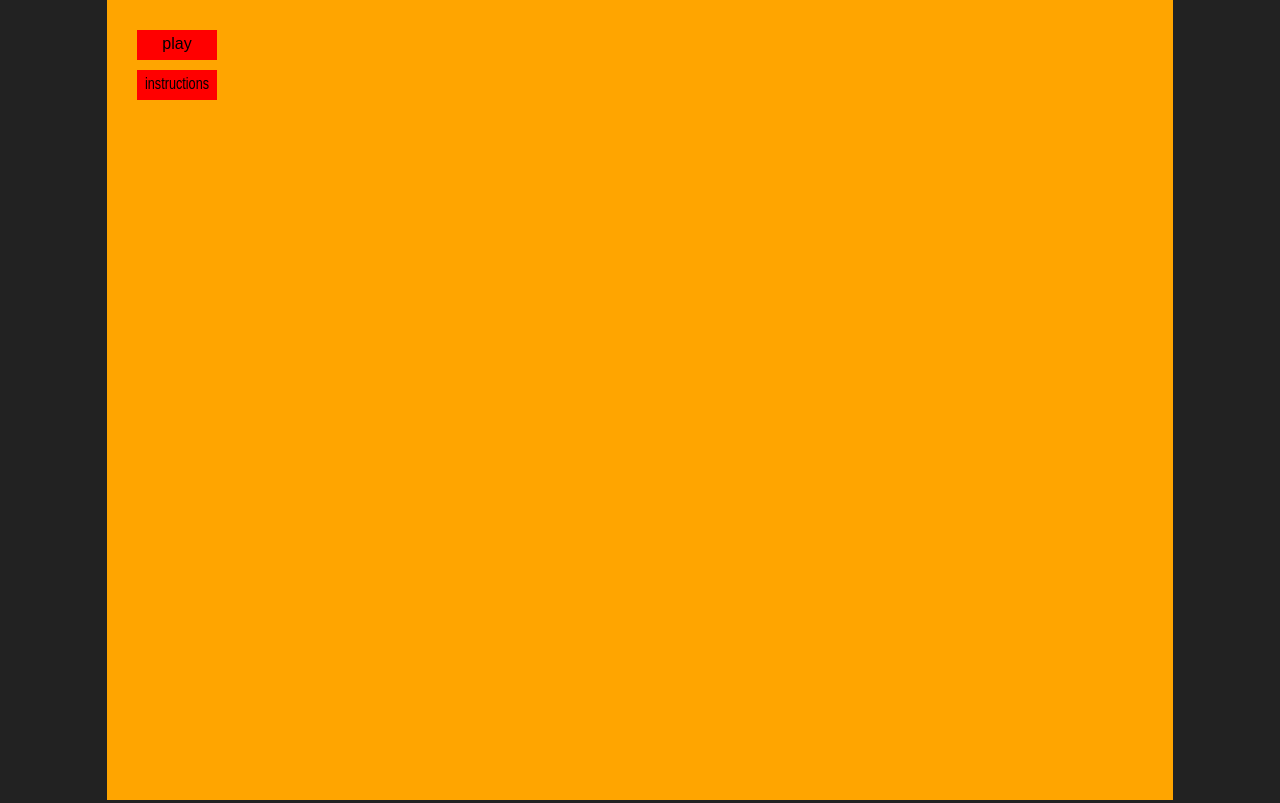
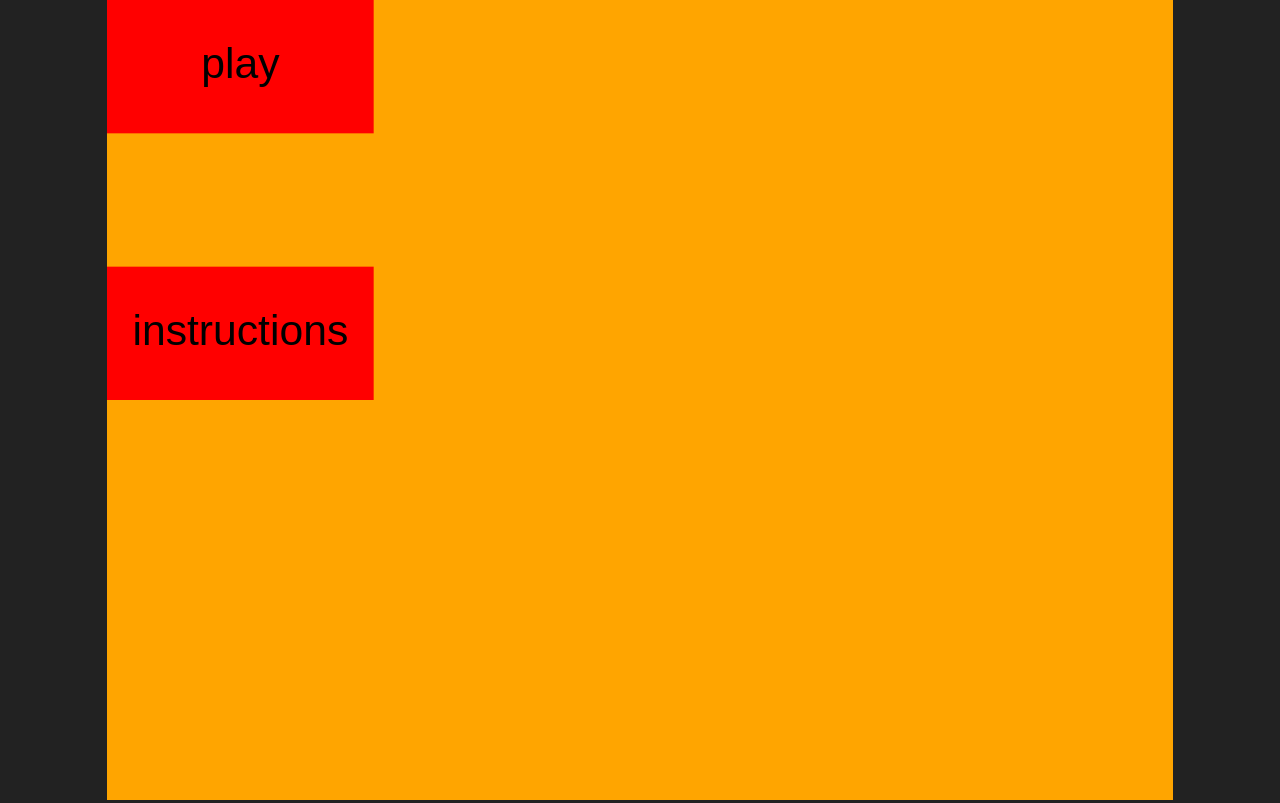
Before and after one commit to jazhen/snack-pack, a website built with webpack: page src/template.html in a window 1280 px wide. Built offline with nearby package versions, Linux system fonts and the light colour scheme; files whose address does not match are found by name.

Commit message:
center text on resize

```diff
--- a/src/index.js
+++ b/src/index.js
@@ -3,19 +3,19 @@ import Game from './js/game';
 import Button from './js/button';
 
 // global variables
+
 const game = new Game();
 
 // event listeners
 
 window.addEventListener('load', () => {
-  // game.assets.load(game.canvas, game.play);
   game.assets.load();
   game.resize();
 });
 
-window.addEventListener('resize', () => {
-  game.resize();
-});
+window.addEventListener('resize', game.resize.bind(game), false);
+
+window.addEventListener('orientationchange', game.resize.bind(game), false);
 
 game.canvas.canvas.addEventListener('click', (e) => {
   const el = game.canvas.canvas.getBoundingClientRect();
--- a/src/js/assets.js
+++ b/src/js/assets.js
@@ -36,6 +36,7 @@ class Assets {
   update() {
     if (this.numAssetsLoaded === this.numAssets) {
       cancelAnimationFrame(this.requestAnimationFrameId);
+      // this.fn();
       setTimeout(() => this.fn(), 3000);
     }
   }
@@ -47,16 +48,16 @@ class Assets {
     if (this.numAssetsLoaded === null) {
       this.canvas.drawText(
         `Error loading assets. Please try refreshing your browser.`,
-        this.canvas.canvas.width / 2,
-        this.canvas.canvas.height / 2
+        this.canvas.canvas.width / (2 * this.canvas.scaleFactor),
+        this.canvas.canvas.height / (2 * this.canvas.scaleFactor)
         // 'black',
         // 48
       );
     } else {
       this.canvas.drawText(
         `Assets loading: ${this.numAssetsLoaded} / ${this.numAssets}`,
-        this.canvas.canvas.width / 2,
-        this.canvas.canvas.height / 2
+        this.canvas.canvas.width / (2 * this.canvas.scaleFactor),
+        this.canvas.canvas.height / (2 * this.canvas.scaleFactor)
         // 'black',
         // 48
       );
--- a/src/js/button.js
+++ b/src/js/button.js
@@ -17,7 +17,7 @@ class Button {
     this.fn = fn;
     this.fillColor = fillColor;
     this.textColor = textColor;
-    this.setScale(canvas.width / 400);
+    // this.setScale(canvas.width / 400);
     // this.clicked = false;
     // this.hovered = false;
   }
@@ -41,12 +41,20 @@ class Button {
     );
 
     // draw the text
+    // debugger;
     this.canvas.drawText(
       this.text,
       this.base.x + this.base.width / 2,
-      this.base.y + this.base.height / 2,
-      this.base.width
+      this.base.y + this.base.height / 2
     );
+    // this.canvas.drawText(
+    //   this.text,
+    //   this.base.x + this.base.width * this.canvas.scaleFactor,
+    //   this.base.y + this.base.height * this.canvas.scaleFactor,
+    //   // this.base.x + (this.base.width / 2) * this.canvas.scaleFactor,
+    //   // this.base.y + (this.base.height / 2) * this.canvas.scaleFactor,
+    //   this.base.width
+    // );
   }
 
   clicked(pos) {
--- a/src/js/canvas.js
+++ b/src/js/canvas.js
@@ -2,6 +2,7 @@ class Canvas {
   constructor() {
     this.canvas = document.querySelector('#canvas');
     this.ctx = this.canvas.getContext('2d');
+    this.scaleFactor = 1;
   }
 
   clear() {
@@ -27,6 +28,10 @@ class Canvas {
     this.ctx.fillStyle = color;
     this.ctx.fillText(text, x, y, maxWidth * 0.8);
   }
+
+  scale() {
+    this.ctx.scale(this.scaleFactor, this.scaleFactor);
+  }
 }
 
 export default Canvas;
--- a/src/js/game.js
+++ b/src/js/game.js
@@ -21,35 +21,36 @@ class Game {
 
   resize() {
     const gameWindow = document.querySelector('#main');
-    let canvasWidth = window.innerWidth;
-    let canvasHeight = window.innerHeight;
+    let newCanvasWidth = window.innerWidth;
+    let newCanvasHeight = window.innerHeight;
     const goalAspectRatio = 4 / 3;
-    const currentAspectRatio = canvasWidth / canvasHeight;
+    const currentAspectRatio = newCanvasWidth / newCanvasHeight;
 
     // resize, taking into account screen orientation
     if (currentAspectRatio > goalAspectRatio) {
-      canvasWidth = canvasHeight * goalAspectRatio;
-      gameWindow.style.height = `${canvasHeight}px`;
-      gameWindow.style.width = `${canvasWidth}px`;
+      // window width is longer than desired game width
+      newCanvasWidth = newCanvasHeight * goalAspectRatio;
+      gameWindow.style.height = `${newCanvasHeight}px`;
+      gameWindow.style.width = `${newCanvasWidth}px`;
     } else {
-      canvasHeight = canvasWidth / goalAspectRatio;
-      gameWindow.style.width = `${canvasWidth}px`;
-      gameWindow.style.height = `${canvasHeight}px`;
+      // window height is taller than desired game height
+      newCanvasHeight = newCanvasWidth / goalAspectRatio;
+      gameWindow.style.width = `${newCanvasWidth}px`;
+      gameWindow.style.height = `${newCanvasHeight}px`;
     }
 
     // set margins to center canvas
-    gameWindow.style.marginTop = `${-canvasHeight / 2}px`;
-    gameWindow.style.marginLeft = `${-canvasWidth / 2}px`;
+    gameWindow.style.marginTop = `${-newCanvasHeight / 2}px`;
+    gameWindow.style.marginLeft = `${-newCanvasWidth / 2}px`;
 
     // set new canvas size
-    this.canvas.canvas.width = canvasWidth;
-    this.canvas.canvas.height = canvasHeight;
+    this.canvas.canvas.width = newCanvasWidth;
+    this.canvas.canvas.height = newCanvasHeight;
 
     // scale all canvas elements to new size
-    // const scaleFactor = canvasWidth / 400;
-    // this.canvas.scaleFactor = canvasWidth / 400;
-    // this.canvas.ctx.scale(this.canvas.scaleFactor, this.canvas.scaleFactor);
-    // this.canvas.ctx.scale(scaleFactor, scaleFactor);
+    // this.canvas.scaleFactor = newCanvasWidth / 4;
+    this.canvas.scaleFactor = newCanvasWidth / 400;
+    this.canvas.scale();
 
     // this.elements.forEach((element) => {
     //   element.setScale(scaleFactor);
@@ -129,11 +130,6 @@ class Game {
   }
 
   mainMenu() {
-    this.clearElements();
-    this.addButton('play', [30, 30], [80, 30], this.play, fade);
-    this.addButton('instructions', [30, 70], [80, 30], this.instructions, fade);
-    // this.animate('yellow');'
-
     function draw() {
       this.canvas.clear();
       this.canvas.drawBackground('orange');
@@ -144,10 +140,18 @@ class Game {
 
     function animate() {
       draw.call(this);
-      // draw.call(this);
       this.requestAnimationFrameId = requestAnimationFrame(animate.bind(this));
     }
 
+    this.clearElements();
+    this.addButton('play', [0, 0], [100, 50], this.play, fade);
+    this.addButton(
+      'instructions',
+      [0, 100],
+      [100, 50],
+      this.instructions,
+      fade
+    );
     animate.call(this);
   }
 
--- a/src/template.html
+++ b/src/template.html
@@ -8,10 +8,10 @@
     <title><%= htmlWebpackPlugin.options.title %></title>
   </head>
   <body class="body">
-      <main id="main">
-        <canvas id="canvas">
-          Your browser does not support the HTML5 canvas tag.
-        </canvas>
-      </main>
+    <main id="main">
+      <canvas id="canvas" width="400" height="300">
+        Your browser does not support the HTML5 canvas tag.
+      </canvas>
+    </main>
   </body>
 </html>
```
